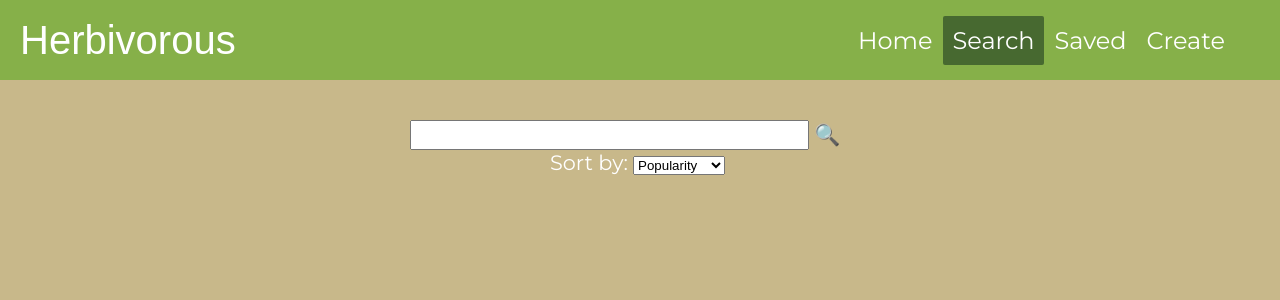
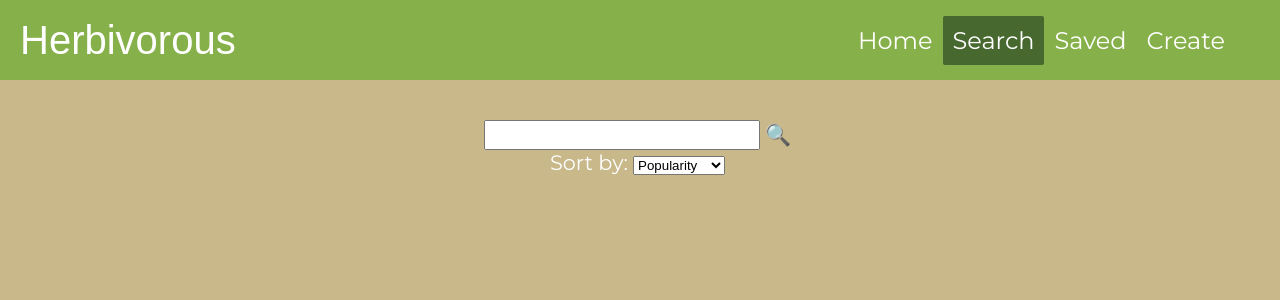
Before and after one commit to Pete-Fowler/herbivorous, a React (Create React App) app: page /search in a window 1280 px wide. Shown: the top 300 px of the page. Built offline with nearby package versions, Linux system fonts and the light colour scheme; no server answers; data requests are answered from the project's data file; a web font is replaced by a local one.

Commit message:
Add style

```diff
--- a/src/styles/Search.css
+++ b/src/styles/Search.css
@@ -4,6 +4,12 @@
   flex-direction: column;
   align-items: center;
   padding-bottom: 20px;
+}
+
+#search-box {
+  font-size: 1.3rem;
+  width: 60%;
+  margin-top: 40px;
 }
 
 #search form {
@@ -13,22 +19,17 @@
 }
 
 #search-bar {
-  width: 90%;
+  display: flex;
+  justify-content: center;
+  align-items: center;
 }
 
 #search input {
   font-size: 1.3rem;
-  margin-top: 40px;
-  width: 85%;
 }
 
 #sort-by {
   margin: 5px;
-}
-
-#search-box {
-  font-size: 1.3rem;
-  width: 40%;
 }
 
 #search-btn {
```
